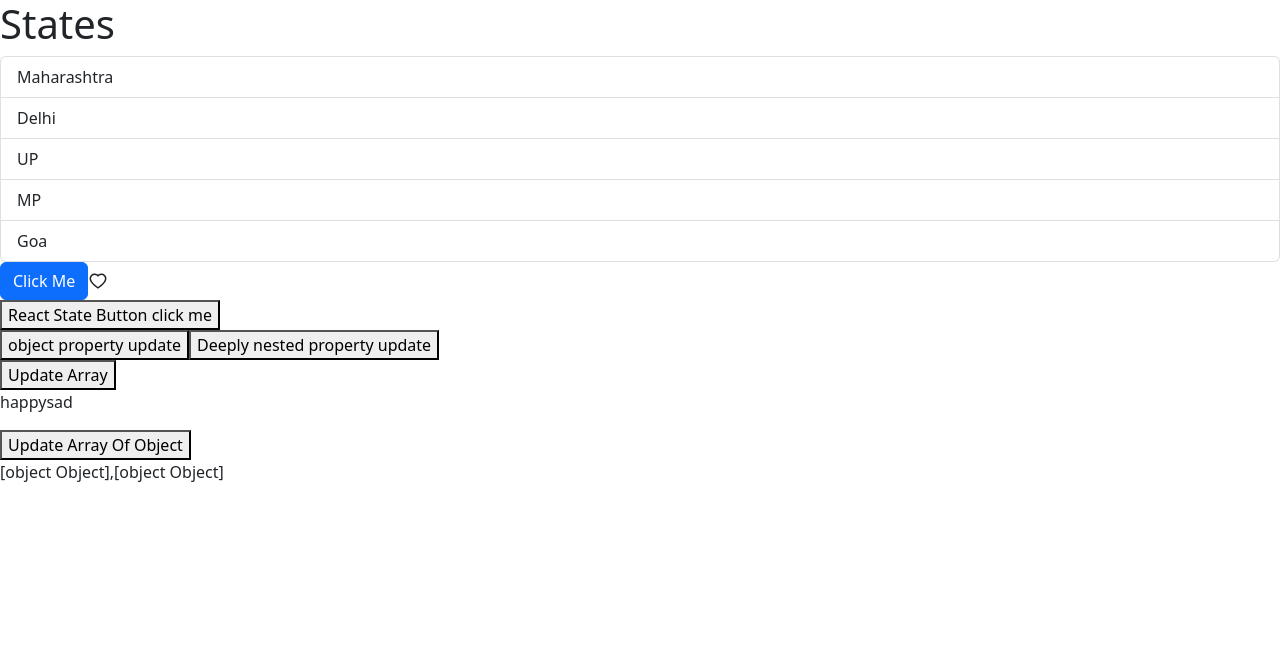
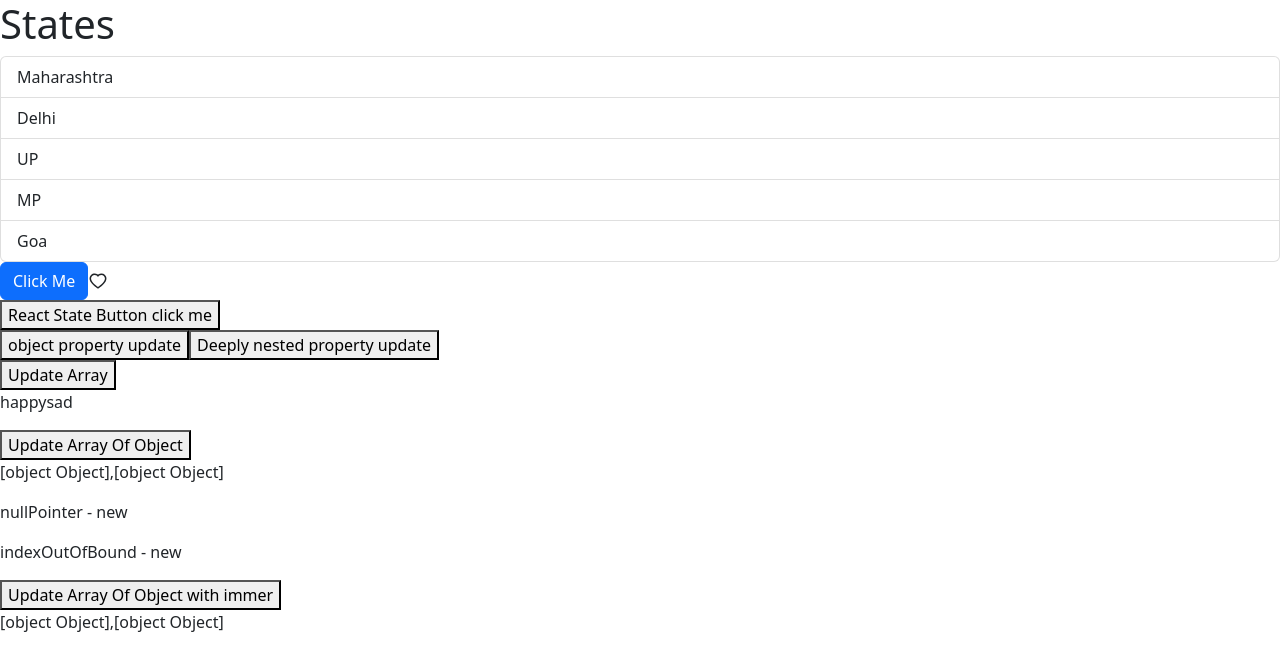
Before and after one commit to jaymanale/Game-Db-App, a React (Vite) app: page / in a window 1280 px wide. Shown: the top 670 px of the page. Built offline with nearby package versions, Linux system fonts and the light colour scheme.

Commit message:
update state with immer

```diff
--- a/package.json
+++ b/package.json
@@ -10,6 +10,7 @@
   },
   "dependencies": {
     "bootstrap": "^5.2.3",
+    "immer": "^9.0.21",
     "react": "^18.2.0",
     "react-dom": "^18.2.0",
     "react-icons": "^4.8.0"
--- a/src/App.tsx
+++ b/src/App.tsx
@@ -7,6 +7,7 @@ import ReactState from "./components/ReactState";
 import UpdateState from "./components/UpdateStates";
 import UpdateArray from "./components/UpdateArray";
 import UpdateArrayOfObject from "./components/UpdateArrayOfObjects";
+import UpdateArrayOfObjectWithImmer from "./components/UpdateArrayOfObjectWithImmer";
 
 function App() {
   let states = ["Maharashtra", "Delhi", "UP", "MP", "Goa"];
@@ -43,6 +44,7 @@ function App() {
       <UpdateState />
       <UpdateArray />
       <UpdateArrayOfObject />
+      <UpdateArrayOfObjectWithImmer />
     </>
   );
 }
--- /dev/null
+++ b/src/components/UpdateArrayOfObjectWithImmer.tsx
@@ -0,0 +1,39 @@
+import { useState } from "react";
+import { Produced } from "immer/dist/internal";
+import produce from "immer";
+
+const UpdateArrayOfObjectWithImmer = () => {
+  const [bugs, setBugs] = useState([
+    { id: 1, name: "nullPointer", fixed: false },
+    { id: 2, name: "indexOutOfBound", fixed: false },
+  ]);
+
+  const updateArrayOfObjects = () => {
+    // setBugs(bugs.map((bug) => (bug.id == 1 ? { ...bug, fixed: true } : bug)));
+
+    setBugs(
+      produce((draft) => {
+        const bug = draft.find((bug) => bug.id == 1);
+        if (bug) bug.fixed = true;
+      })
+    );
+    console.log(bugs);
+  };
+
+  return (
+    <div>
+      {bugs.map((bug) => (
+        <p key={bug.id}>
+          {bug.name} {bug.fixed ? "- fixed" : "- new"}
+        </p>
+      ))}
+      <button onClick={updateArrayOfObjects}>
+        {" "}
+        Update Array Of Object with immer
+      </button>
+      <p>{bugs.toString()}</p>
+    </div>
+  );
+};
+
+export default UpdateArrayOfObjectWithImmer;
```
Also changed, not shown: 1 other file (tests, documents, lock files or other folders).
